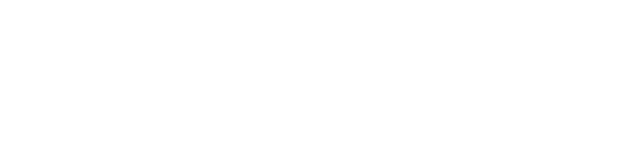
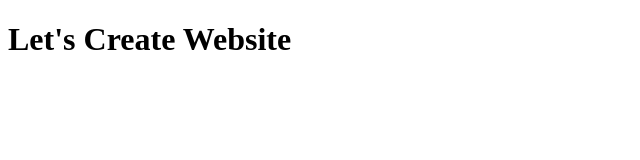
Before and after one commit to sachinPatil8795/TheSpProjects, a plain HTML site: page index.html in a window 1280 px wide. Shown: the whole page, without its empty margins (0-640 px from the left). Drawn offline with Linux system fonts and the light colour scheme.

Commit message:
Hey this is my second commit

```diff
--- a/index.html
+++ b/index.html
@@ -7,6 +7,6 @@
     <title>My First Web Page</title>
 </head>
 <body>
-
+    <h1>Let's Create Website</h1>
 </body>
 </html>
```
